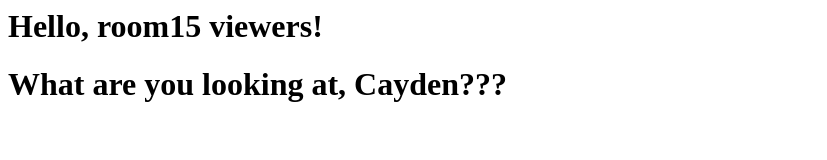
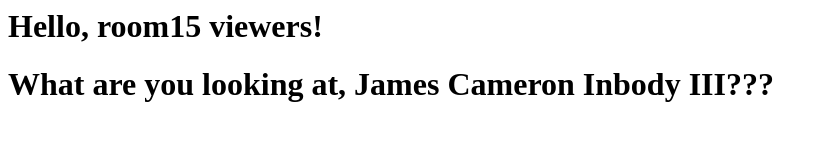
Before and after one commit to codeMagic23/room15party, a plain HTML site: page index.html in a window 1280 px wide. Shown: the whole page, without its empty margins (0-827 px from the left). Drawn offline with Linux system fonts and the light colour scheme.

Commit message:
Update index.html

```diff
--- a/index.html
+++ b/index.html
@@ -1,3 +1,3 @@
 <h1>Hello, room15 viewers!</h1>
 
-<h1>What are you looking at, Cayden???</h1>
+<h1>What are you looking at, James Cameron Inbody III???</h1>
```
